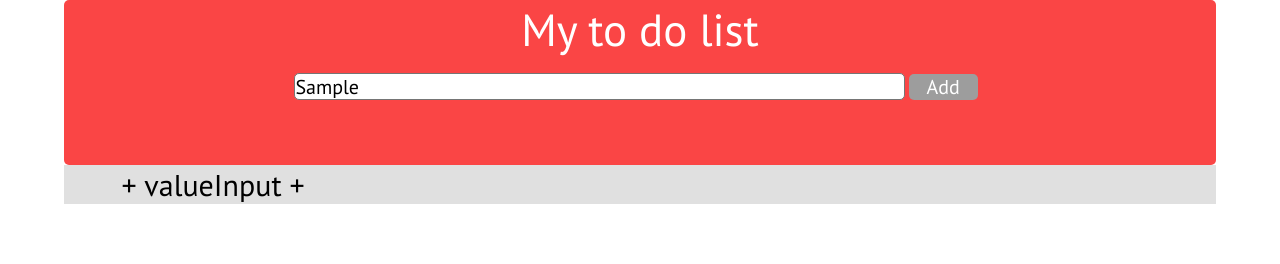
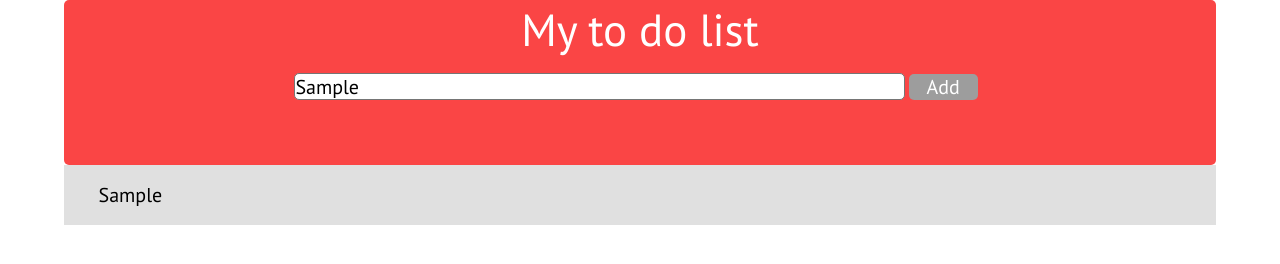
Before and after one commit to dendalf/to-do-list, a plain HTML site: page to-do-list.html in a window 1280 px wide. Both pictures are taken after typing "Sample" into the empty fields and a click on the input "Add". Drawn offline with Linux system fonts and the light colour scheme.

Commit message:
по нажатию enter, добавляется li и выровнял текст по вертикали

```diff
--- a/to-do-list.css
+++ b/to-do-list.css
@@ -55,12 +55,16 @@
 #bg-list {
     width: 90%;
     margin: 0 auto;
-    font-size: 30px;
+    font-size: 20px;
     font-family:'PT Sans', sans-serif;
     background-color: #e0e0e0;
 }
 #add-list {
     list-style-type: none;
     /*margin-left: 3%;*/
-    margin: 0 0 0 5%;
+    margin-left: 3%;
 }
+.item {
+    height: 60px;
+    line-height: 60px;
+}
--- a/to-do-list.js
+++ b/to-do-list.js
@@ -1,12 +1,21 @@
 $(document).ready(function(){
 
-    var qwe = $('#button-add');
-    $(qwe).on( 'click', function () {
-        var value = $('#input');
-        var valueInput = value.val();
-        // console.log(valueInput);
-        $('#add-list').append("<li class='item'> + valueInput + </li>");
-
+    let qwe = $('#button-add');
+    $(qwe).on( 'click', function abc() {
+        let value = $('#input');
+        let valueInput = value.val();
+        $('#add-list').append(`<li class='item'>${valueInput}</li>`);
+        value.value = '';
     });
+    $('#input').keyup(function(){
+        if(event.keyCode === 13)
+        {
+            let value = $('#input');
+            let valueInput = value.val();
+            $('#add-list').append(`<li class='item'>${valueInput}</li>`);
+            value.value = '';
+            $('#input').value = '';
+        }
+    })
 
 });
```
